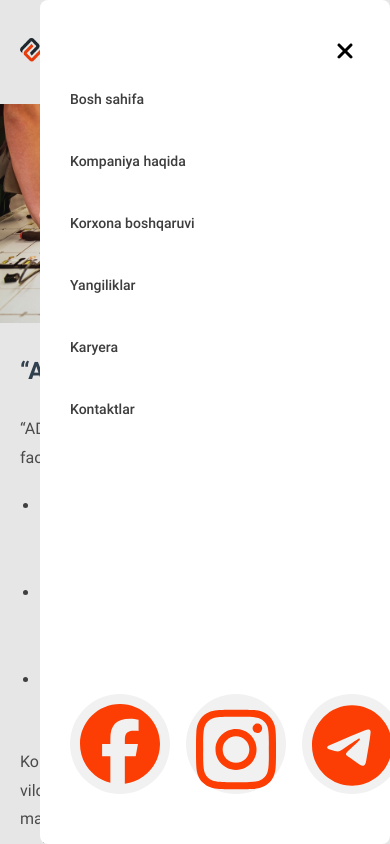
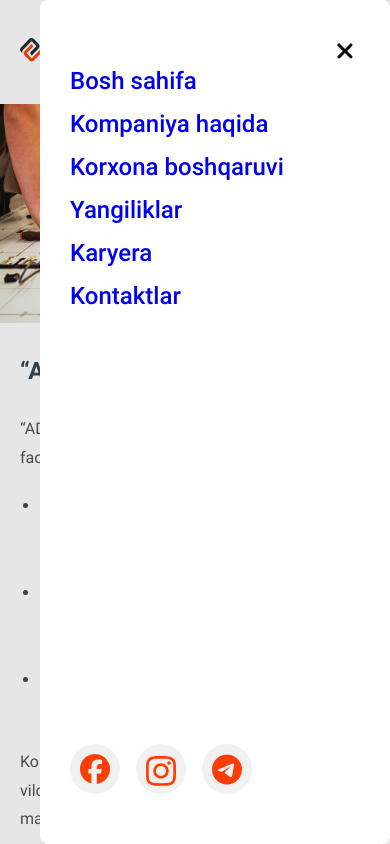
Before and after one commit to ismoilov0624/adm-electrics, a React (Vite) app: page / in a window 390 px wide. Both pictures are taken after a click on the button 351 px from the left and 52 px from the top of the page. Shown: the top 844 px of the page. Built offline with nearby package versions, Linux system fonts and the light colour scheme.

Commit message:
new-changes

```diff
--- a/src/layout/header/header.jsx
+++ b/src/layout/header/header.jsx
@@ -92,32 +92,27 @@ export const Header = () => {
           </div>
           <ul className="menu-list">
             <li className="menu-item">
-              <Link onClick={close} className="header__link" to="/">
+              <Link onClick={close} to="/">
                 Bosh sahifa
               </Link>
             </li>
             <li className="menu-item">
-              <Link onClick={close} className="header__link" to="/about">
+              <Link onClick={close} to="/about">
                 Kompaniya haqida
               </Link>
             </li>
             <li className="menu-item">
-              <Link
-                onClick={close}
-                className="header__link"
-                to="/company_structure"
-              >
+              <Link onClick={close} to="/company_structure">
                 Korxona boshqaruvi
               </Link>
             </li>
             <li className="menu-item">
-              <Link onClick={close} className="header__link" to="/news">
+              <Link onClick={close} to="/news">
                 Yangiliklar
               </Link>
             </li>
             <li className="menu-item">
               <a
-                className="header__link"
                 href="https://jobs.adm.uz/vacancies?company=4"
                 target="_blank"
                 rel="noopener noreferrer"
@@ -126,7 +121,7 @@ export const Header = () => {
               </a>
             </li>
             <li className="menu-item">
-              <Link onClick={close} className="header__link" to="/contact">
+              <Link onClick={close} to="/contact">
                 Kontaktlar
               </Link>
             </li>
--- a/src/layout/header/header.scss
+++ b/src/layout/header/header.scss
@@ -103,7 +103,8 @@
 }
 
 .menu-item {
-  font-size: 40px;
+  font-size: 24px;
+  color: #3d3d3d;
   font-weight: 500;
   transition: color 0.3s ease-in-out;
   cursor: pointer;
@@ -122,8 +123,8 @@
 
   .header__badge {
     display: inline-block;
-    width: 100px;
-    height: 100px;
+    width: 50px;
+    height: 50px;
     background-color: #f1f1f1;
     border-radius: 50%;
     padding: 10px;
```
